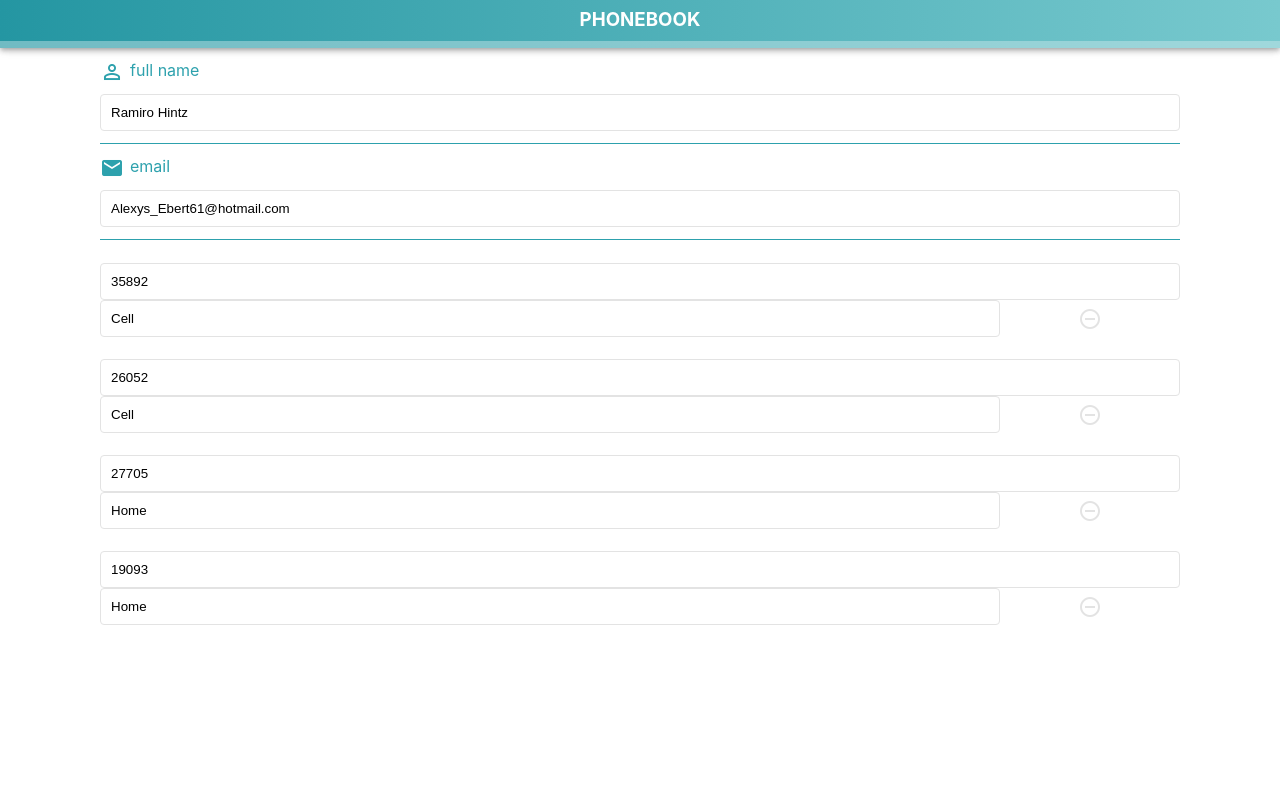
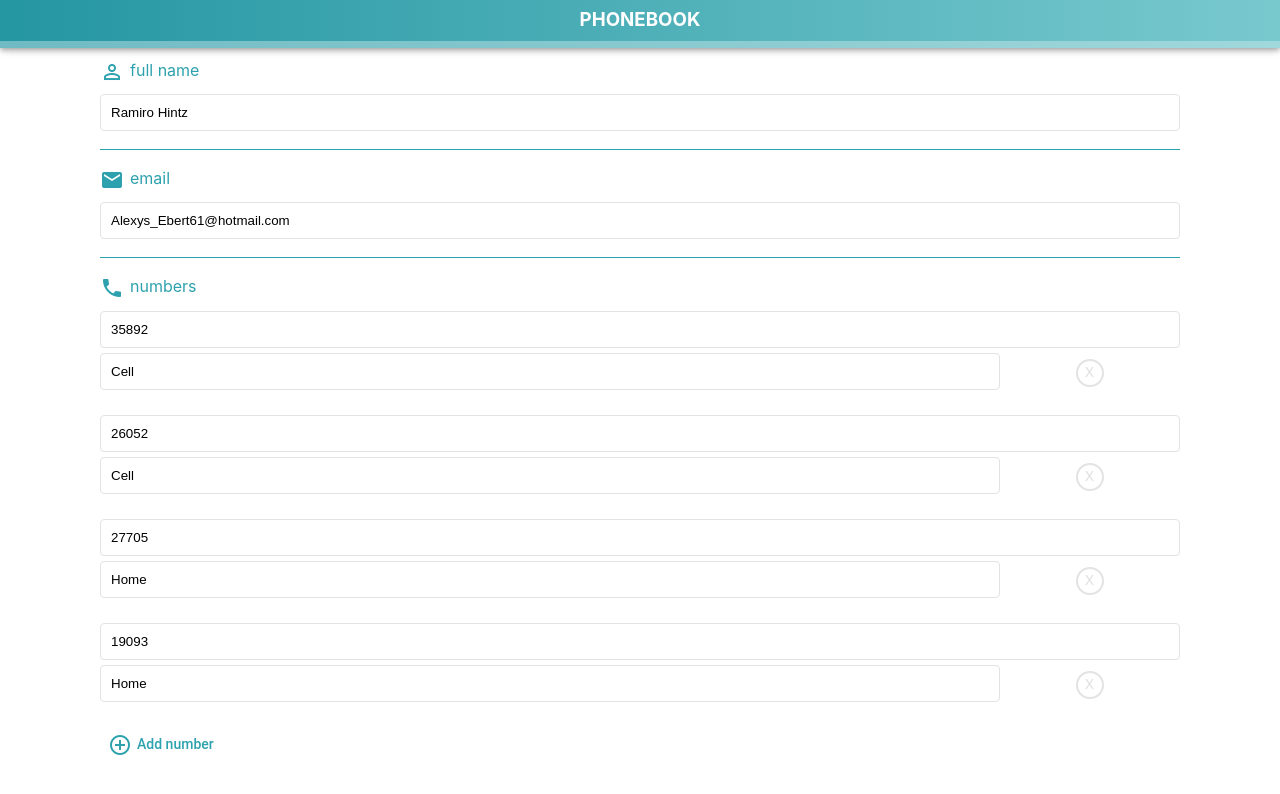
Before and after one commit to mladenkn/react-next-phonebook, a React (Create React App) app: page / in a window 1280 px wide. Shown: the top 794 px of the page. Built offline with nearby package versions, Linux system fonts and the light colour scheme.

Commit message:
updated ContactEditor

```diff
--- a/src/ui-components/ContactEditor.tsx
+++ b/src/ui-components/ContactEditor.tsx
@@ -1,4 +1,4 @@
-import { WithStyles, withStyles, List, ListItem, Grid, Icon, IconButton } from "@material-ui/core";
+import { WithStyles, withStyles, List, ListItem, Grid, Icon, IconButton, Button } from "@material-ui/core";
 import { Contact } from "../models";
 import { contactEditorStyle } from "../ui-design/contactEditor";
 import { ContactFieldLabel, Divider, TextInput, Emptiness } from "./reusables";
@@ -13,34 +13,45 @@ const ContactEditor = ({contact, classes}: Props) =>
         <Emptiness height={10} />
         <TextInput defaultValue={contact.fullName} className={`${classes.fullWidth} ${classes.input}`} />
       </div>
-        <Divider className={classes.divider} margin={12}/>
+      <Divider className={classes.divider} margin={18}/>
       <div className={classes.field}>
         <ContactFieldLabel icon="email" text="email" />
         <Emptiness height={10} />
         <TextInput defaultValue={contact.email} className={`${classes.fullWidth} ${classes.input}`} />
       </div>
-        <Divider className={classes.divider} margin={12}/>
+      <Divider className={classes.divider} margin={18}/>
+      <ContactFieldLabel icon="phone" text="numbers" />
       <List disablePadding>
         {contact.numbers.map(({value, label}) =>
-                <ListItem className={classes.phoneNumber}>
+          <ListItem className={classes.phoneNumber} key={value}>
             <TextInput defaultValue={value.toString()} className={`${classes.fullWidth}
               ${classes.input}`} />
+            <Emptiness height={5} />
             <Grid container>
               <Grid item xs={10}>
                 <TextInput defaultValue={label}
                   className={`${classes.input} ${classes.fullWidth} ${classes.phoneNumberLabel}`} />
               </Grid>
               <Grid item xs={2} className={classes.labelRemoverContainer}>
-                            <IconButton className={classes.labelRemover}>
-                                <Icon className={classes.labelRemoverIcon}>
+                {/* <IconButton className={classes.labelRemover}>
+                  <Icon className={classes.labelRemoverIcon2}>
                     remove_circle_outline
                   </Icon>
+                </IconButton> */}
+                <IconButton className={classes.labelRemover}>
+                  <span className={classes.labelRemoverIcon}>x</span>
                 </IconButton>
               </Grid>
             </Grid>
           </ListItem>
         )}
       </List>
+      <Emptiness height={10} />
+      <Button className={classes.numberAdder}>
+        <Icon color={'primary'}>add_circle_outline</Icon>
+        <Emptiness width={5} />
+        Add number
+      </Button>
     </div>
 
 export default withStyles(contactEditorStyle)(ContactEditor);
--- a/src/ui-design/contactEditor.ts
+++ b/src/ui-design/contactEditor.ts
@@ -21,10 +21,25 @@ export const contactEditorStyle = ({palette}: Theme) => createStyles({
         alignItems: 'center',
     },
     labelRemover: {
-        padding: 0
+        padding: 6
     },
+    // labelRemoverIcon2: {
+    //     color: palette.secondary.light
+    // },
     labelRemoverIcon: {
-        color: palette.secondary.light
+        height: 28,
+        width: 28,
+        borderRadius: 50,
+        border: `2px solid ${palette.secondary.light}`,
+        color: palette.secondary.light,
+        display: 'inline-block',
+        textAlign: 'center',
+        paddingRight: 1,
+        fontSize: 18
+    },
+    numberAdder: {
+        color: palette.primary.main,
+        textTransform: 'none'
     },
     field: {
 
```
Lines whose indentation alone changed are shown as unchanged.
